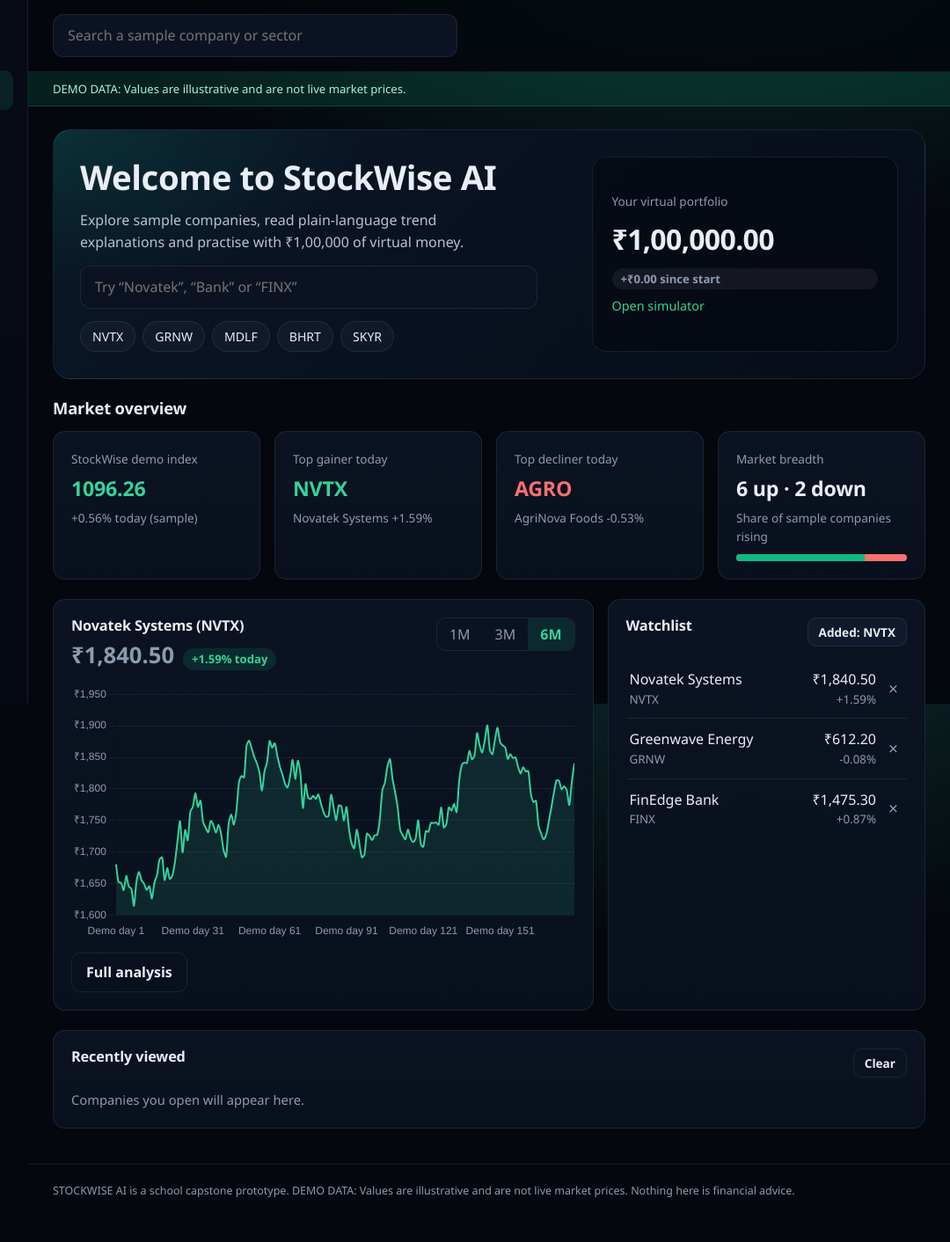
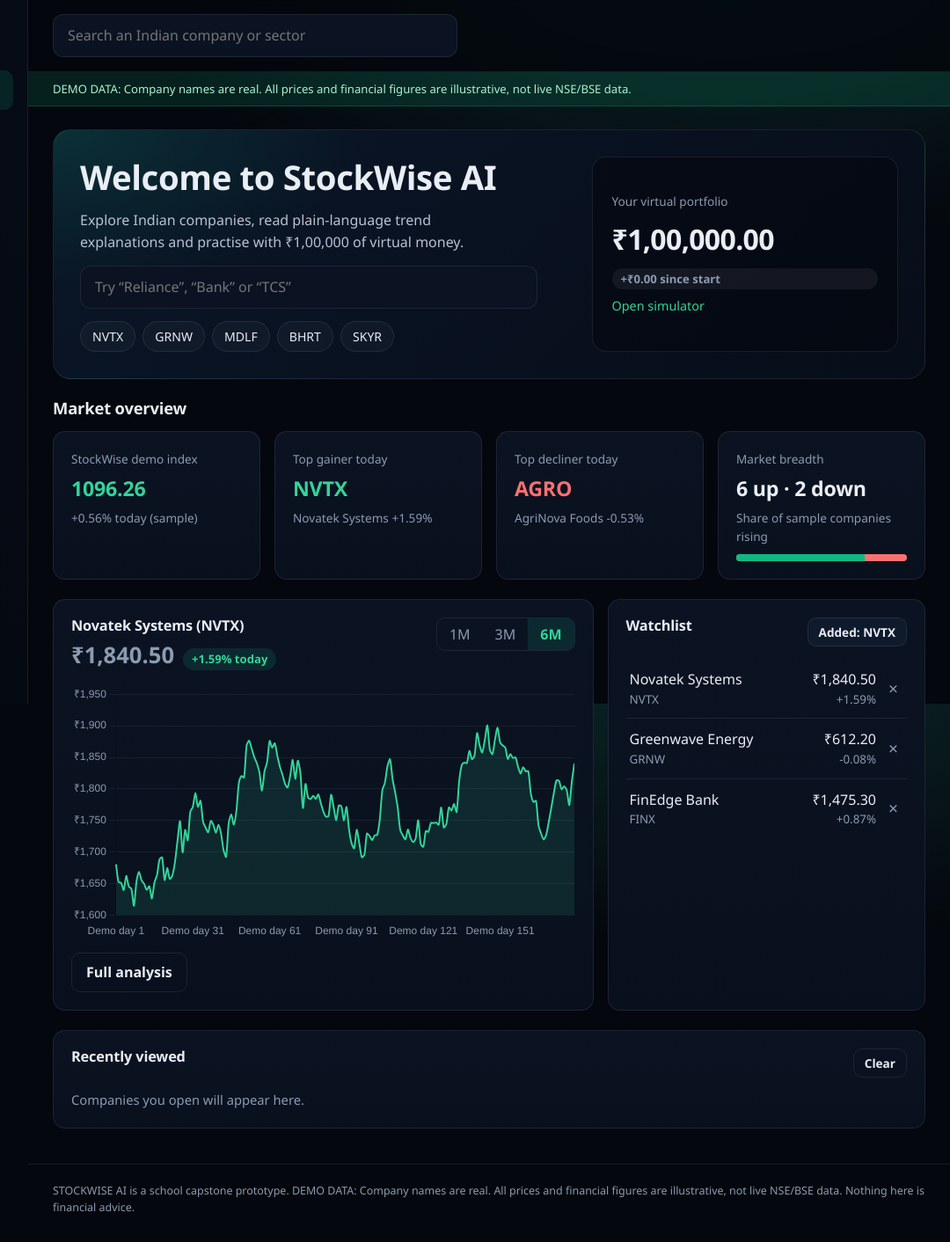
Before and after one commit to dhiyatheprogirl/STOCKWISE-AI, a plain HTML site: page index.html in a window 1280 px wide. Shown: the full height of the page at 88% size, 200-1280 px from the left. Drawn offline with nearby package versions, Linux system fonts and the light colour scheme.

Commit message:
Update index.html

```diff
--- a/index.html
+++ b/index.html
@@ -31,12 +31,12 @@
     <header class="topbar">
       <a class="brand brand-mobile" href="#dashboard"><span class="logo"><svg viewBox="0 0 24 24"><path d="M3 17l6-6 4 4 8-9"/></svg></span><span>STOCKWISE <b>AI</b></span></a>
       <div class="search">
-        <input id="topSearch" type="search" placeholder="Search a sample company or sector" autocomplete="off" aria-label="Search companies">
+        <input id="topSearch" type="search" placeholder="Search an Indian company or sector" autocomplete="off" aria-label="Search companies">
         <div class="search-results" id="topResults" hidden></div>
       </div>
     </header>
 
-    <div class="notice" role="note">DEMO DATA: Values are illustrative and are not live market prices.</div>
+    <div class="notice" role="note">DEMO DATA: Company names are real. All prices and financial figures are illustrative, not live NSE/BSE data.</div>
 
     <main>
       <!-- DASHBOARD -->
@@ -44,9 +44,9 @@
         <div class="hero">
           <div class="hero-text">
             <h1>Welcome to StockWise AI</h1>
-            <p>Explore sample companies, read plain-language trend explanations and practise with ₹1,00,000 of virtual money.</p>
+            <p>Explore Indian companies, read plain-language trend explanations and practise with ₹1,00,000 of virtual money.</p>
             <div class="search hero-search">
-              <input id="heroSearch" type="search" placeholder="Try “Novatek”, “Bank” or “FINX”" autocomplete="off" aria-label="Search companies">
+              <input id="heroSearch" type="search" placeholder="Try “Reliance”, “Bank” or “TCS”" autocomplete="off" aria-label="Search companies">
               <div class="search-results" id="heroResults" hidden></div>
             </div>
             <div class="chips" id="quickChips" aria-label="Quick picks"></div>
@@ -73,7 +73,7 @@
                 <button data-range="1M">1M</button><button data-range="3M">3M</button><button data-range="6M" class="on">6M</button>
               </div>
             </div>
-            <div class="chart-box"><canvas id="dashChart" aria-label="Historical sample price chart" role="img"></canvas></div>
+            <div class="chart-box"><canvas id="dashChart" aria-label="Illustrative demo price chart" role="img"></canvas></div>
             <div class="card-foot"><button class="btn ghost" id="dashAnalyse">Full analysis</button></div>
           </article>
 
@@ -117,7 +117,7 @@
                 <button data-range="1M">1M</button><button data-range="3M">3M</button><button data-range="6M" class="on">6M</button>
               </div>
             </div>
-            <div class="chart-box tall"><canvas id="anChart" aria-label="Historical sample price chart" role="img"></canvas></div>
+            <div class="chart-box tall"><canvas id="anChart" aria-label="Illustrative demo price chart" role="img"></canvas></div>
           </article>
           <article class="card">
             <h3>Company information</h3>
@@ -149,7 +149,7 @@
 
       <!-- COMPARE -->
       <section class="view" id="view-compare">
-        <div class="page-head"><div><h1>Compare companies</h1><p class="sub">Pick two or three sample companies to compare.</p></div></div>
+        <div class="page-head"><div><h1>Compare companies</h1><p class="sub">Pick two or three companies to compare using illustrative demo figures.</p></div></div>
         <article class="card">
           <div class="selects">
             <label>Company A<select id="cmpA"></select></label>
@@ -195,7 +195,7 @@
       </section>
     </main>
 
-    <footer class="footer">STOCKWISE AI is a school capstone prototype. DEMO DATA: Values are illustrative and are not live market prices. Nothing here is financial advice.</footer>
+    <footer class="footer">STOCKWISE AI is a school capstone prototype. DEMO DATA: Company names are real. All prices and financial figures are illustrative, not live NSE/BSE data. Nothing here is financial advice.</footer>
   </div>
 </div>
 <div class="toast" id="toast" role="status" aria-live="polite"></div>
```
